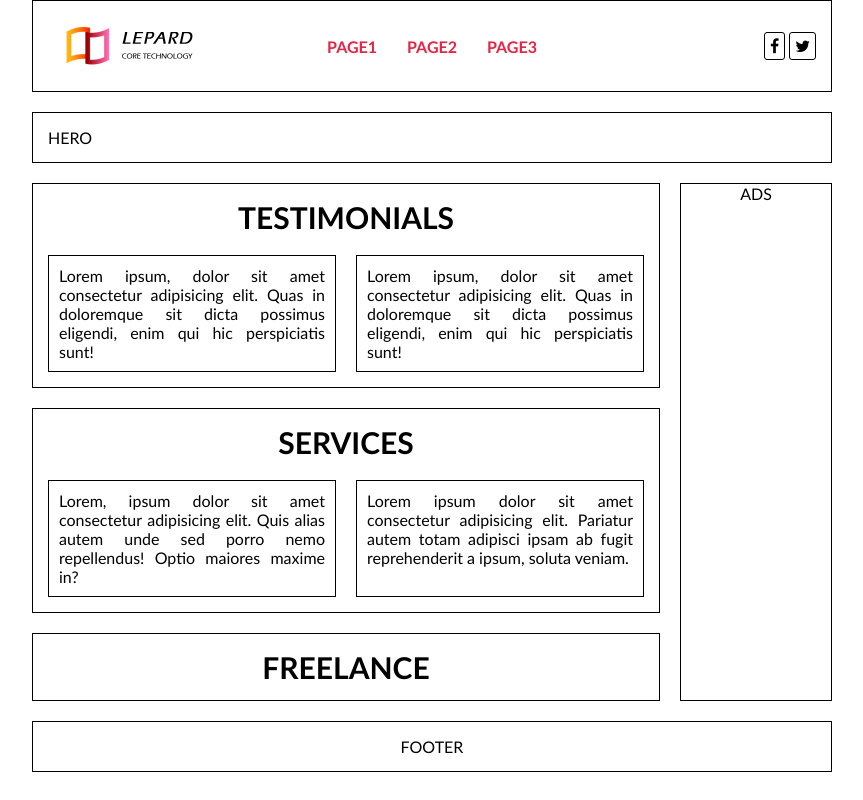
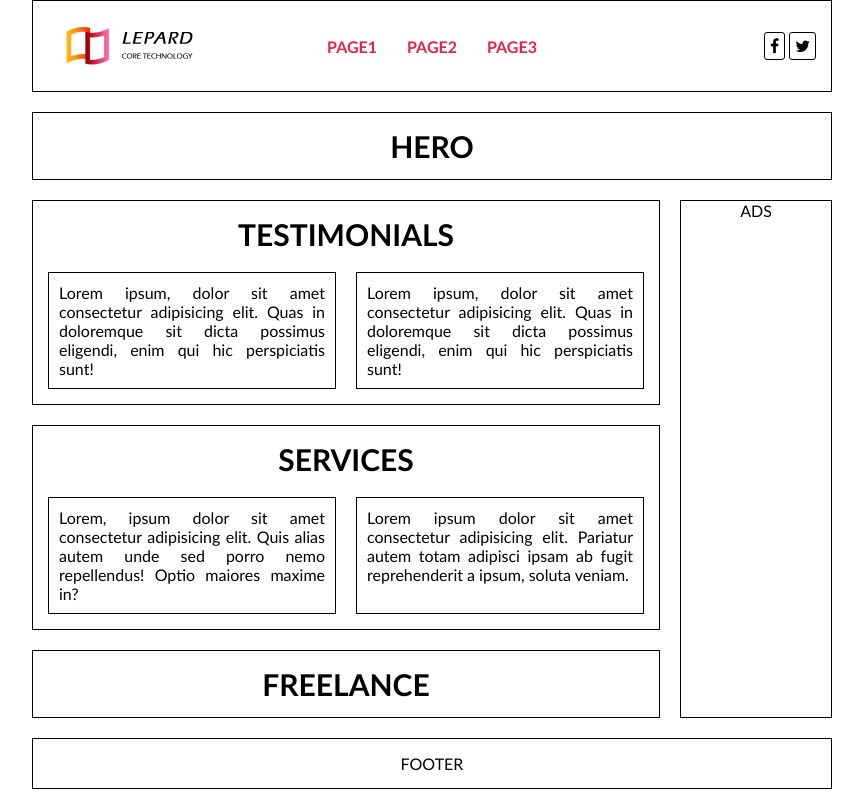
Before and after one commit to agnekauk/19-grid-homework, a website: page index.html in a window 1280 px wide. Shown: the whole page, without its empty margins (208-1071 px from the left). Drawn offline with Linux system fonts and the light colour scheme.

Commit message:
Hero style update

```diff
--- a/css/home.css
+++ b/css/home.css
@@ -31,8 +31,10 @@ body {
     gap: 20px;
 }
 .hero {
-    grid-row: span3;
     grid-area: hero;
+    font-size: 30px;
+    font-weight: 600;
+    text-align: center;
 }
 .row .image {
     margin-left: calc(50% - 83px);
```
